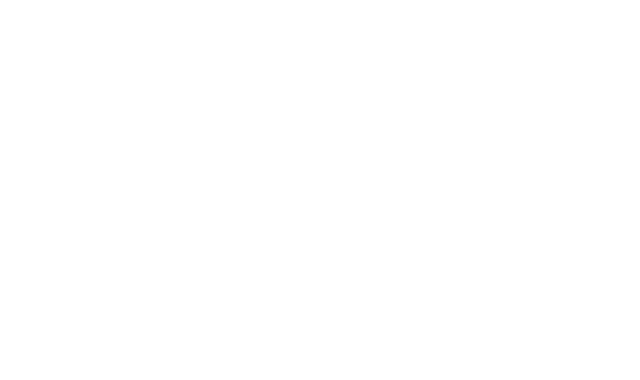
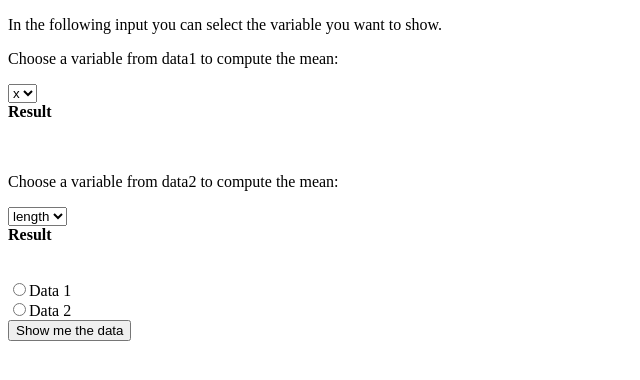
Before and after one commit to RoberAlcaraz/d3js-Assignment-2, a plain HTML site: page index.html in a window 1280 px wide. Shown: the whole page, without its empty margins (0-640 px from the left). Drawn offline with nearby package versions, Linux system fonts and the light colour scheme.

Commit message:
new changes

```diff
--- a/index.html
+++ b/index.html
@@ -4,27 +4,93 @@
         <title>d3.js data driven page</title>
         <style>
             body {background-color: white;}
-            .special {color:crimson}
-            .par1 {color: black;}
-            .par2 {color: black;}
+            p {color: black;}
+            table {color: black;}
+            #Result1 {color: black; font-weight: bold;}
+            #Result2 {color: black; font-weight: bold;}
         </style>
         <script src="https://d3js.org/d3.v6.min.js"></script>
         <script>
-            function putTxt(){
-                document.getElementById("output_txt").value = document.getElementById("input_txt").value;
+            function selectData(){
+                if (document.getElementById('d1').checked){
+                    d3.csv("https://raw.githubusercontent.com/RoberAlcaraz/d3js-Assignment-2/main/data1.csv",
+                    (d, i, c) => {
+                            d3.select("table")
+                            .append("tr")
+                            .selectAll("td")
+                            .data(c).enter()
+                            .append("td")
+                            .text(x => d[x])
+                    }
+                    );
+                } else if (document.getElementById('d2').checked){
+                    d3.csv("https://raw.githubusercontent.com/RoberAlcaraz/d3js-Assignment-2/main/data2.csv",
+                    (d, i, c) => {
+                            d3.select("table")
+                            .append("tr")
+                            .selectAll("td")
+                            .data(c).enter()
+                            .append("td")
+                            .text(x => d[x])
+                    }
+                    );
+                }
             }
 
-            function colorR(){
-                d3.select("#id2").style("color", "red");
+            function colMean(){
+                if (document.getElementById('x').value == 'x'){
+                    alert('ok')
+                    data = d3.csv("https://raw.githubusercontent.com/RoberAlcaraz/d3js-Assignment-2/main/data1.csv")
+                    document.getElementById('Result1').innerHTML = d3.mean(data, function(d){return +d.x;})
+                    }
+                    );
+                }
+
             }
 
-            function colorB(){
-                d3.select("#id2").style("color", "blue");
-            }
+
         </script>
     </head>
 
     <body>
+        <p>
+            In the following input you can select
+            the variable you want to show.
+        </p>
 
+        <p>
+            Choose a variable from data1 to compute
+            the mean:
+        </p>
+        <select id="vars1" onclick="colMean()">
+            <option value="x" id = "x">x</option>
+            <option value="y" id = "y">y</option>
+        </select>
+        <div id="Result1">Result</div>
+        <br>
+        <br>
+
+        <p>
+            Choose a variable from data2 to compute
+            the mean:
+        </p>
+        <select id="vars1">
+            <option value="length" id = "length" onclick="colMean()">length</option>
+            <option value="height" id = "height" onclick="colMean()">height</option>
+        </select>
+        <div id="Result2">Result</div>
+        <br>
+        <br>
+
+        <div class="op">
+            <input type="radio", value="d1", id="d1", onclick="document.getElementById('d2').checked = false"><label>Data 1</label><br>
+            <input type="radio", value="d2", id="d2", onclick="document.getElementById('d1').checked = false"><label>Data 2</label><br>
+        </div>
+
+
+
+        <button type="button" id="Show" onclick="selectData()">Show me the data</button><br>
+
+        <table></table>
     </body>
 </html>
```
